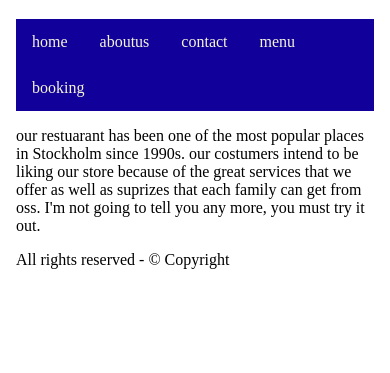
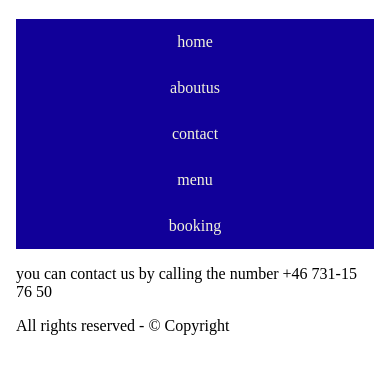
Before and after one commit to Kazhal-IR/realmeny, a plain HTML site: page contact.html in a window 390 px wide. Shown: the part 61-434 px from the top of the page. Drawn offline with Linux system fonts and the light colour scheme.

Commit message:
Update contact.html

```diff
--- a/contact.html
+++ b/contact.html
@@ -30,15 +30,29 @@ ul.topnav li a {
 ul.topnav li a:hover:not(.active) {background-color: #099;}
 
 ul.topnav li a.active {background-color: #4CAF50;}
+    ul.topnav li.right {
+        float: right;
+      }
+
+      @media screen and (max-width: 600px)
+      {
+        ul.topnav li.right,
+        ul.topnav li {
+          float: none;
+        }
+      }
     </style>
     </head>
+<body>
 <div style="padding:0 16px;">
 <!--wrapper börjar-->
     <div class="wrapper">
     <header class="header">
         <h1>Crispy Healthy House</h1>
     </header>
+</div>
     <header class="mainmenu">
+
 
         <ul class="topnav">
             <li><a href="index.html">home</a></li>
@@ -51,8 +65,7 @@ ul.topnav li a.active {background-color: #4CAF50;}
     <div class="wrapper_2col">
     <div class="leftcol">
       <p>
-      our restuarant has been one of the most popular places in Stockholm since 1990s. our costumers intend to be liking our store because of the great services that
-          we offer as well as suprizes that each family can get from oss. I'm not going to tell you any more, you must try it out.
+     you can contact us by calling the number +46 731-15 76 50
       </p>
       <div class="push"></div>
     </div><!--rightcol slutar-->
@@ -61,5 +74,6 @@ ul.topnav li a.active {background-color: #4CAF50;}
       <p>All rights reserved - &#169; Copyright</p>
     </footer>
     </div><!--wrapper slutar-->
-  </body>
+
+</body>
 </html>
```
